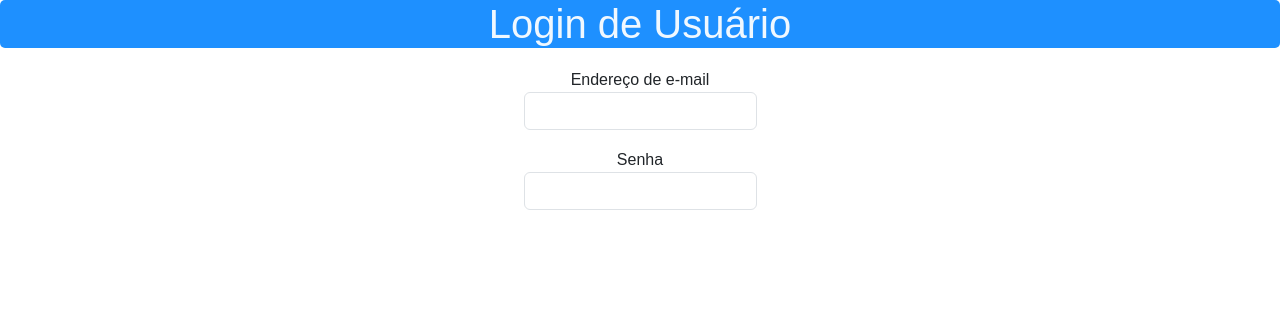
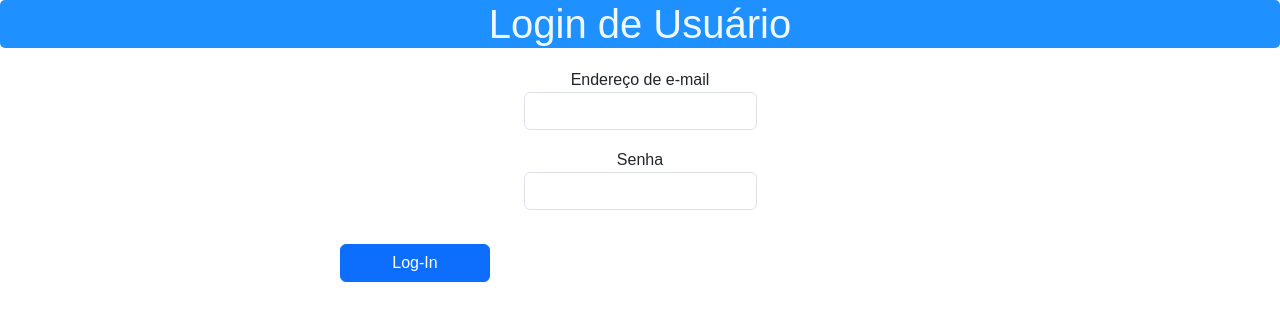
Before and after one commit to Darvtz/Trab_prog, a PHP site: page / in a window 1280 px wide. Shown: the top 321 px of the page. Run offline with PHP 8.4, Linux system fonts and the light colour scheme; a stand-in replaces the project's code that opens the database connection.

Commit message:
Update index.php

```diff
--- a/MVC/View/index.php
+++ b/MVC/View/index.php
@@ -66,6 +66,7 @@
             <input type="password" class="form-control" id="exampleInputPassword1" name="senha">
         </label>
         </div>
+      <button type="submit" class="btn btn-primary">Log-In</button>
       </form>
 
     <script>
```
